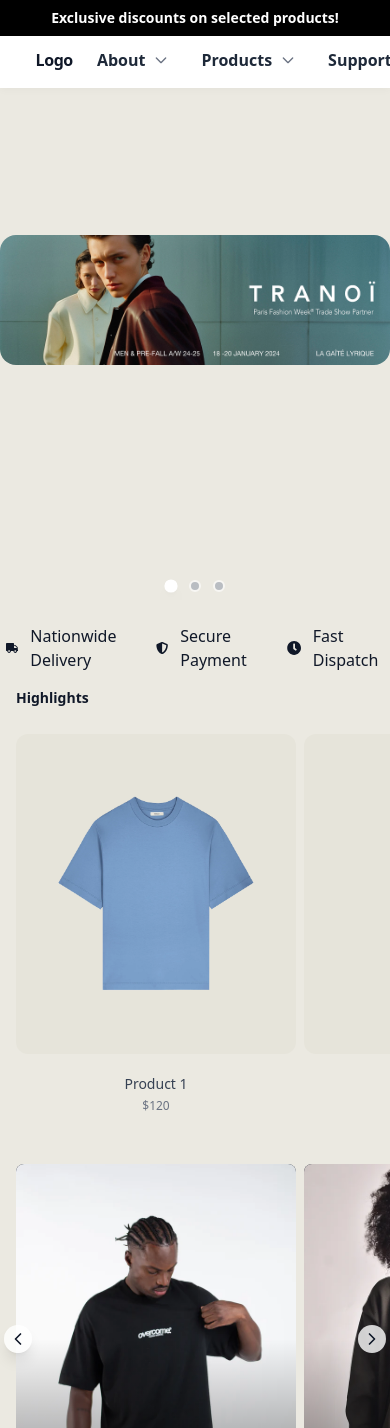
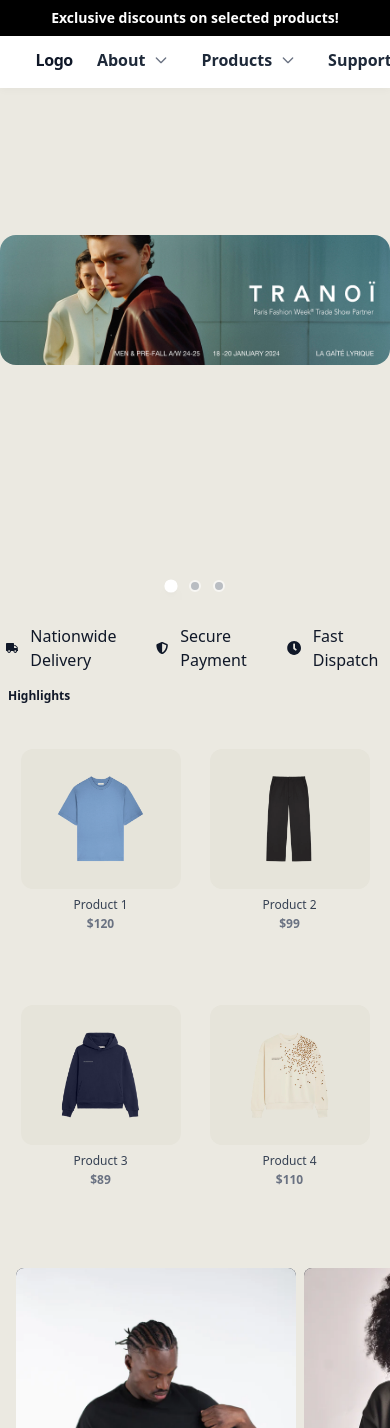
Before and after one commit to Edu-2de/CrudApiLab, a Next.js app in the folder project 1/frontend/: page / in a window 390 px wide. Shown: the top 1428 px of the page. Built offline with nearby package versions, Linux system fonts and the light colour scheme.

Commit message:
feat: optimize responsive design for HighlightsProductRow component with improved image handling and touch interactions

```diff
--- a/project 1/frontend/src/app/components/highlightsProductRow.tsx
+++ b/project 1/frontend/src/app/components/highlightsProductRow.tsx
@@ -19,7 +19,8 @@ export default function HighlightsProductRow() {
   useEffect(() => {
     const handleResize = () => {
       const width = window.innerWidth;
-      if (width < 640) setScreenSize('sm');
+      if (width < 480) setScreenSize('xs');
+      else if (width < 640) setScreenSize('sm');
       else if (width < 768) setScreenSize('md');
       else if (width < 1024) setScreenSize('lg');
       else if (width < 1280) setScreenSize('xl');
@@ -54,78 +55,86 @@ export default function HighlightsProductRow() {
     });
   };
 
-  // Responsive configurations
+  // Responsive configurations - Otimizado para mostrar todos os 4 produtos
   const getResponsiveConfig = () => {
     switch (screenSize) {
-      case 'sm':
+      case 'xs': // < 480px (mobile muito pequeno)
         return {
-          cardWidth: 'w-[280px]',
-          cardHeight: 'h-[400px]',
-          imageHeight: 'h-[320px]',
-          padding: 'p-3',
+          cardWidth: 'w-[160px]',
+          cardHeight: 'h-[240px]',
+          imageHeight: 'h-[140px]',
+          gap: 'gap-1',
+          titleSize: 'text-xs',
+          priceSize: 'text-xs',
+          arrowSize: 16,
+          containerPadding: 'px-2',
+          layout: 'grid grid-cols-2',
+          spacing: 'space-y-3'
+        };
+      case 'sm': // 480px - 640px (mobile)
+        return {
+          cardWidth: 'w-[180px]',
+          cardHeight: 'h-[280px]',
+          imageHeight: 'h-[180px]',
           gap: 'gap-2',
           titleSize: 'text-sm',
           priceSize: 'text-xs',
+          arrowSize: 18,
+          containerPadding: 'px-3',
+          layout: 'grid grid-cols-2',
+          spacing: 'space-y-4'
+        };
+      case 'md': // 640px - 768px (tablet pequeno)
+        return {
+          cardWidth: 'w-[200px]',
+          cardHeight: 'h-[320px]',
+          imageHeight: 'h-[220px]',
+          gap: 'gap-3',
+          titleSize: 'text-sm',
+          priceSize: 'text-sm',
           arrowSize: 20,
           containerPadding: 'px-4',
-          gridCols: 'grid-cols-1',
-          overflow: 'overflow-x-auto'
+          layout: 'grid grid-cols-2',
+          spacing: 'space-y-4'
         };
-      case 'md':
+      case 'lg': // 768px - 1024px (tablet/desktop pequeno)
+        return {
+          cardWidth: 'w-[240px]',
+          cardHeight: 'h-[380px]',
+          imageHeight: 'h-[280px]',
+          gap: 'gap-4',
+          titleSize: 'text-base',
+          priceSize: 'text-sm',
+          arrowSize: 22,
+          containerPadding: 'px-6',
+          layout: 'grid grid-cols-4',
+          spacing: 'space-y-0'
+        };
+      case 'xl': // 1024px - 1280px (desktop)
+        return {
+          cardWidth: 'w-[280px]',
+          cardHeight: 'h-[420px]',
+          imageHeight: 'h-[320px]',
+          gap: 'gap-5',
+          titleSize: 'text-lg',
+          priceSize: 'text-base',
+          arrowSize: 24,
+          containerPadding: 'px-8',
+          layout: 'grid grid-cols-4',
+          spacing: 'space-y-0'
+        };
+      default: // 2xl (desktop grande)
         return {
           cardWidth: 'w-[320px]',
           cardHeight: 'h-[480px]',
-          imageHeight: 'h-[380px]',
-          padding: 'p-4',
-          gap: 'gap-3',
-          titleSize: 'text-base',
-          priceSize: 'text-sm',
-          arrowSize: 24,
-          containerPadding: 'px-6',
-          gridCols: 'grid-cols-2',
-          overflow: 'overflow-x-auto'
-        };
-      case 'lg':
-        return {
-          cardWidth: 'w-[360px]',
-          cardHeight: 'h-[520px]',
-          imageHeight: 'h-[420px]',
-          padding: 'p-4',
-          gap: 'gap-4',
-          titleSize: 'text-lg',
-          priceSize: 'text-base',
-          arrowSize: 28,
-          containerPadding: 'px-8',
-          gridCols: 'grid-cols-3',
-          overflow: 'overflow-x-auto'
-        };
-      case 'xl':
-        return {
-          cardWidth: 'w-[400px]',
-          cardHeight: 'h-[580px]',
-          imageHeight: 'h-[480px]',
-          padding: 'p-5',
-          gap: 'gap-4',
-          titleSize: 'text-lg',
-          priceSize: 'text-base',
-          arrowSize: 28,
-          containerPadding: 'px-10',
-          gridCols: 'grid-cols-4',
-          overflow: 'overflow-visible'
-        };
-      default: // 2xl
-        return {
-          cardWidth: 'w-[460px]',
-          cardHeight: 'h-[650px]',
-          imageHeight: 'h-[550px]',
-          padding: 'p-6',
-          gap: 'gap-5',
+          imageHeight: 'h-[360px]',
+          gap: 'gap-6',
           titleSize: 'text-xl',
           priceSize: 'text-lg',
-          arrowSize: 32,
-          containerPadding: 'px-12',
-          gridCols: 'grid-cols-4',
-          overflow: 'overflow-visible'
+          arrowSize: 26,
+          containerPadding: 'px-10',
+          layout: 'grid grid-cols-4',
+          spacing: 'space-y-0'
         };
     }
   };
@@ -139,8 +148,8 @@ export default function HighlightsProductRow() {
           Highlights
         </h2>
 
-        <div className={`${config.overflow} ${config.containerPadding}`}>
-          <div className={`flex ${config.gap} ${screenSize === 'sm' ? 'w-max' : 'justify-center'}`}>
+        <div className={`${config.containerPadding}`}>
+          <div className={`${config.layout} ${config.gap} ${config.spacing} justify-items-center`}>
             {mockProducts.map(product => {
               const showVariation = activeImage[product.id] === 'variation';
               return (
@@ -152,15 +161,15 @@ export default function HighlightsProductRow() {
                     transition-all duration-300
                     cursor-pointer
                     ${config.cardWidth} ${config.cardHeight}
-                    flex-shrink-0
+                    hover:scale-105
                   `}
                   tabIndex={0}
-                  aria-label="Product"
+                  aria-label={`Product ${product.id}`}
                   draggable={false}
                   onMouseEnter={() => handleMouseEnter(product.id)}
                   onMouseLeave={() => handleMouseLeave(product.id)}
                 >
-                  <div className={`relative w-full ${config.imageHeight} rounded-xl mb-3 bg-[#e6e4da] flex items-center justify-center overflow-hidden`}>
+                  <div className={`relative w-full ${config.imageHeight} rounded-xl mb-2 bg-[#e6e4da] flex items-center justify-center overflow-hidden`}>
                     {/* Main image */}
                     <Image
                       src={product.img}
@@ -170,7 +179,7 @@ export default function HighlightsProductRow() {
                         showVariation ? 'opacity-0 invisible' : 'opacity-100 visible'
                       }`}
                       draggable={false}
-                      sizes="(max-width: 640px) 280px, (max-width: 768px) 320px, (max-width: 1024px) 360px, (max-width: 1280px) 400px, 460px"
+                      sizes="(max-width: 480px) 160px, (max-width: 640px) 180px, (max-width: 768px) 200px, (max-width: 1024px) 240px, (max-width: 1280px) 280px, 320px"
                       priority={product.id <= 2}
                     />
 
@@ -179,22 +188,23 @@ export default function HighlightsProductRow() {
                       src={product.variation}
                       alt={`Product ${product.id} variation`}
                       fill
-                      className={`absolute inset-0 w-full h-full object-cover rounded-xl transition-all duration-500 ${
+                      className={`absolute inset-0 w-full h-full object-contain rounded-xl transition-all duration-500 ${
                         showVariation ? 'opacity-100 visible' : 'opacity-0 invisible'
                       }`}
                       draggable={false}
-                      sizes="(max-width: 640px) 280px, (max-width: 768px) 320px, (max-width: 1024px) 360px, (max-width: 1280px) 400px, 460px"
+                      sizes="(max-width: 480px) 160px, (max-width: 640px) 180px, (max-width: 768px) 200px, (max-width: 1024px) 240px, (max-width: 1280px) 280px, 320px"
                     />
 
-                    {/* Arrow buttons */}
+                    {/* Arrow buttons - só aparecem em telas maiores que mobile */}
+                    {screenSize !== 'xs' && screenSize !== 'sm' && (
                       <div
-                      className={`absolute inset-0 flex items-center justify-between px-2 md:px-4 z-10 transition-opacity duration-300 ${
+                        className={`absolute inset-0 flex items-center justify-between px-2 z-10 transition-opacity duration-300 ${
                           hovered === product.id ? 'opacity-100' : 'opacity-0 group-hover:opacity-100'
                         }`}
                       >
                         <button
                           aria-label="Show previous image"
-                        className="bg-white/80 hover:bg-white/90 rounded-full p-1 md:p-2 shadow-lg transition"
+                          className="bg-white/80 hover:bg-white/90 rounded-full p-1 shadow-lg transition"
                           onClick={e => {
                             e.stopPropagation();
                             handleArrow(product.id, 'left');
@@ -207,7 +217,7 @@ export default function HighlightsProductRow() {
                         </button>
                         <button
                           aria-label="Show next image"
-                        className="bg-white/80 hover:bg-white/90 rounded-full p-1 md:p-2 shadow-lg transition"
+                          className="bg-white/80 hover:bg-white/90 rounded-full p-1 shadow-lg transition"
                           onClick={e => {
                             e.stopPropagation();
                             handleArrow(product.id, 'right');
@@ -219,14 +229,28 @@ export default function HighlightsProductRow() {
                           </svg>
                         </button>
                       </div>
+                    )}
+
+                    {/* Touch indicator para mobile */}
+                    {(screenSize === 'xs' || screenSize === 'sm') && (
+                      <div
+                        className="absolute bottom-2 right-2 bg-white/80 rounded-full px-2 py-1 text-xs text-gray-600 transition-opacity duration-300 opacity-0 group-hover:opacity-100"
+                        onClick={e => {
+                          e.stopPropagation();
+                          handleArrow(product.id, 'right');
+                        }}
+                      >
+                        Tap
+                      </div>
+                    )}
                   </div>
 
                   {/* Product info */}
-                  <div className="w-full flex flex-col items-center mt-2">
-                    <span className={`${config.titleSize} text-gray-700 font-medium mb-1`}>
+                  <div className="w-full flex flex-col items-center">
+                    <span className={`${config.titleSize} text-gray-700 font-medium mb-1 text-center leading-tight`}>
                       Product {product.id}
                     </span>
-                    <span className={`${config.priceSize} text-gray-500`}>
+                    <span className={`${config.priceSize} text-gray-500 font-semibold`}>
                       ${product.price}
                     </span>
                   </div>
@@ -237,14 +261,11 @@ export default function HighlightsProductRow() {
         </div>
       </div>
 
+      {/* Mobile touch interaction */}
       <style jsx global>{`
-        @media (max-width: 1023px) {
-          .overflow-x-auto {
-            scrollbar-width: none;
-            -ms-overflow-style: none;
-          }
-          .overflow-x-auto::-webkit-scrollbar {
-            display: none;
+        @media (max-width: 640px) {
+          .group:active {
+            transform: scale(0.98);
           }
         }
       `}</style>
```
Lines whose indentation alone changed are shown as unchanged.
